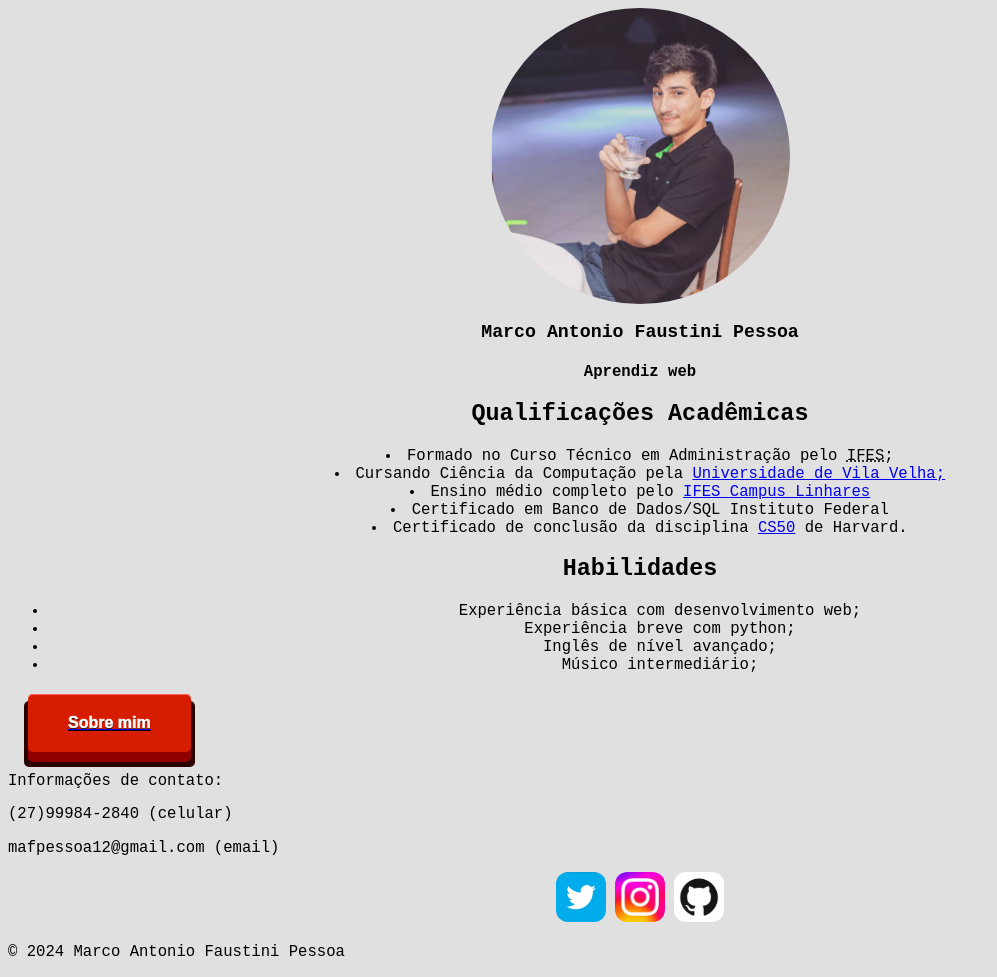
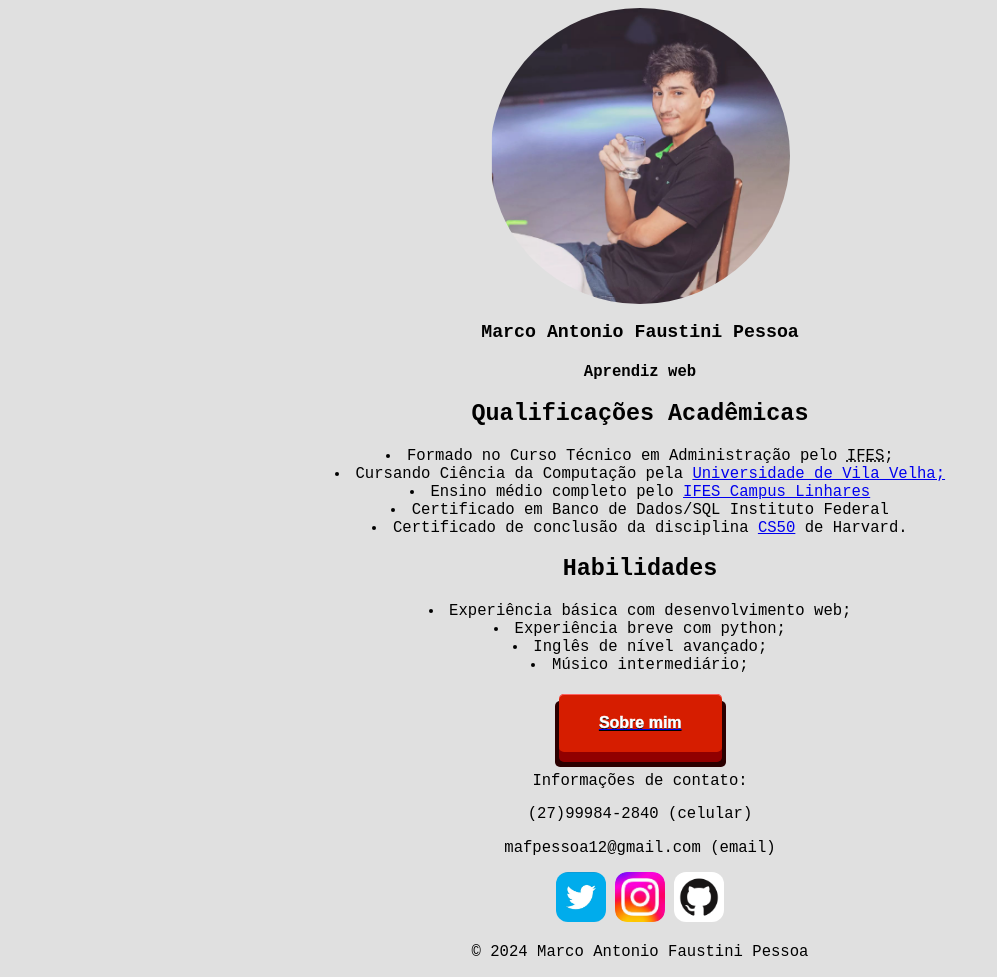
Before and after one commit to Markyneos/meucurriculo, a plain HTML site: page index.html in a window 1280 px wide. Shown: the whole page, without its empty margins (0-997 px from the left). Drawn offline with Linux system fonts and the light colour scheme.

Commit message:
Dei uns ajeito aí nos códigos tudo ruim

```diff
--- a/index.html
+++ b/index.html
@@ -27,7 +27,6 @@
 
             </ul>
         <h2>Habilidades</h2>
-        <ul>
             <li>Experiência básica com desenvolvimento web;</li>
             <li>Experiência breve com python;</li>
             <li>Inglês de nível avançado;</li>
@@ -45,7 +44,9 @@
         <a href='https://twitter.com/Markyneos' target="_blank"><img src="/imagens/twitter.jpeg" alt="Twitter" width="50px" class="borda"></a>
         <a href="https://www.instagram.com/marcoantoniofaustini/" target="_blank"><img src="/imagens/instagram.jpg" alt="Instagram" width="50px" class="borda"></a>
         <a href="https://github.com/Markyneos" target="_blank"><img src="imagens/GitHub-Mark-ea2971cee799.png" alt="Github" width="50px" class="borda"></a>
-        <p><span class="destacado">&copy;</span> 2024 Marco Antonio Faustini Pessoa</p>
+        <div class="rodape">
+        <p>&copy; 2024 Marco Antonio Faustini Pessoa</p>
+        </div>
         </footer>
 
 
--- a/style.css
+++ b/style.css
@@ -36,8 +36,9 @@ body {
 }
 
 button {
+    position: fixed;
+    left: 42%;
     background-color: #d61d00;
-    align-self: center;
     color: white;
     border: none;
     padding: 20px 40px;
@@ -61,6 +62,9 @@ button {
 
     -webkit-border-radius: 5px;
     -moz-border-radius: 5px;
+
+
+
 
 }
 
@@ -98,6 +102,9 @@ footer {
     }
     p {
         color: black;
+        text-align: center;
+    }
+    div rodape {
         text-align: left;
     }
 }
```
Also changed, not shown: imagens/number-digital-background(1).webp (added).
